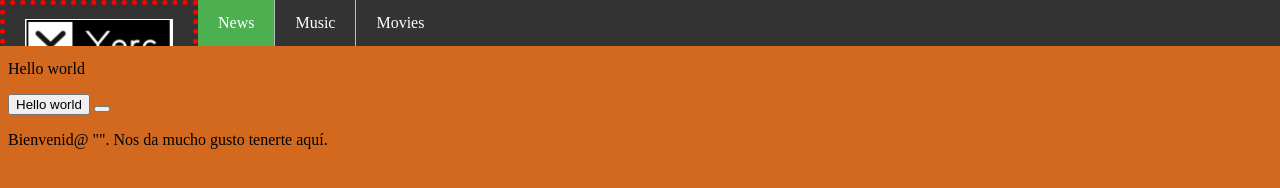
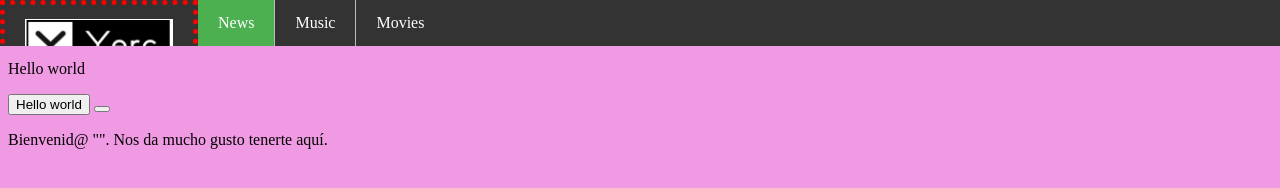
Before and after one commit to AngelYerathel/Test-WD, a plain HTML site: page index.html in a window 1280 px wide. Drawn offline with Linux system fonts and the light colour scheme.

Commit message:
New bk-color

```diff
--- a/styles/styles.css
+++ b/styles/styles.css
@@ -1,5 +1,5 @@
 body {
-    background-color: chocolate;
+    background-color: rgba(226, 59, 204, 0.514);
 }
 ul {
     font-style: 0;
```
